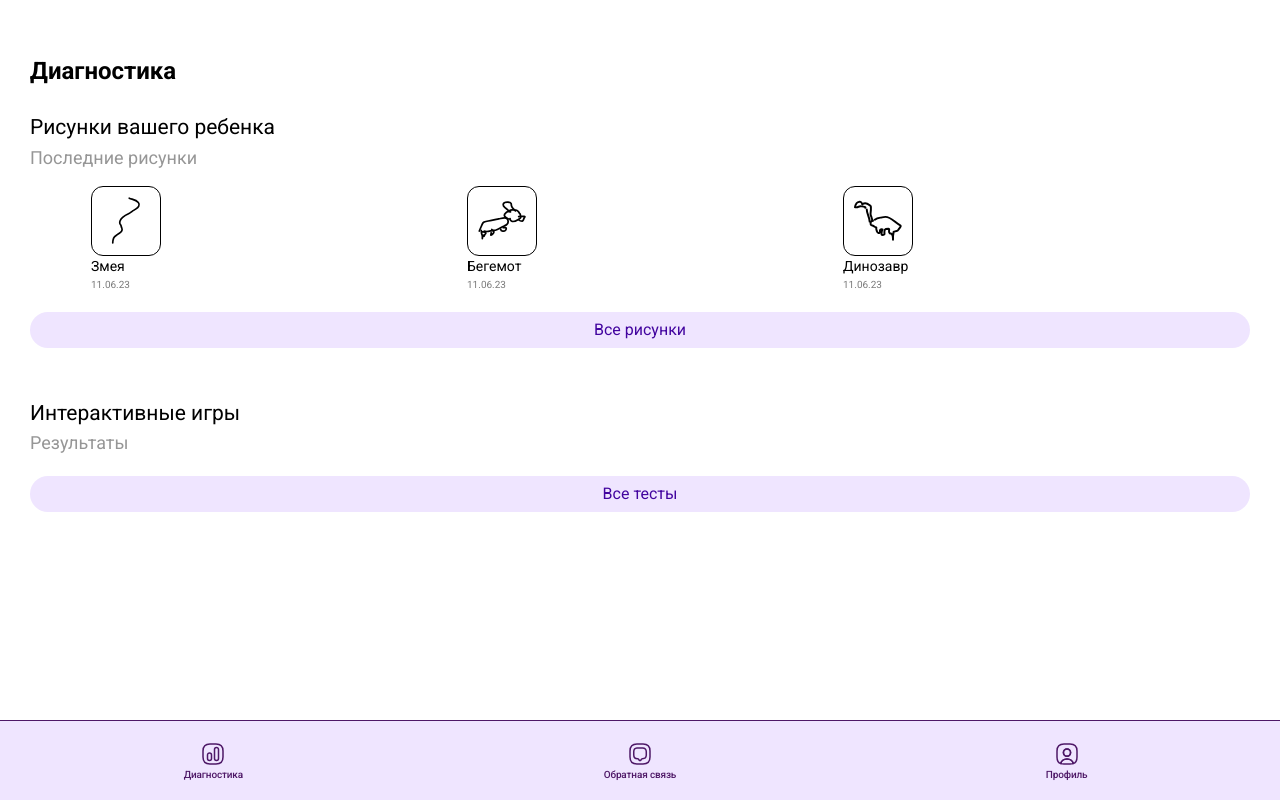
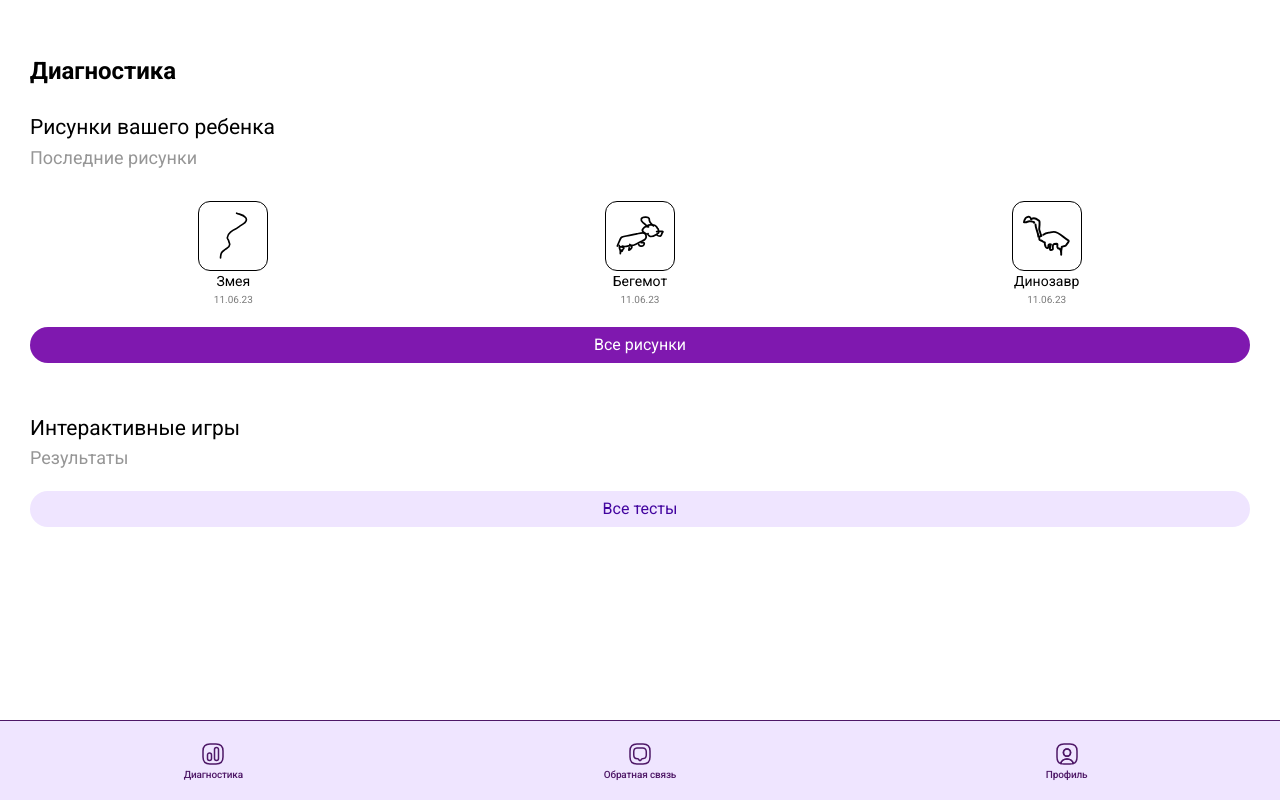
Before and after one commit to ShiVA-ru/epi_world, a SvelteKit app: page /statistic in a window 1280 px wide. Built offline with nearby package versions, Linux system fonts and the light colour scheme.

Commit message:
Fix bug with component EWPicture

```diff
--- a/src/routes/(app)/pictures/+page.svelte
+++ b/src/routes/(app)/pictures/+page.svelte
@@ -38,7 +38,7 @@
 
     .picture-item{
         display: grid;
-        gap: 35px;
+        gap: 30px;
         grid-template-columns: repeat(3, minmax(0, 1fr));
         overflow: auto;
         margin-bottom: 80px;
--- a/src/routes/(app)/statistic/+page.svelte
+++ b/src/routes/(app)/statistic/+page.svelte
@@ -5,18 +5,18 @@
     export let data;
 </script>
 
+<section>
     <div class="statistic container mx-auto">
         <h2 class="statistic-title">Диагностика</h2>
-
         <h3 class="statistic-text">Рисунки вашего ребенка</h3>
         <p class="statistic__botton-text">Последние рисунки</p>
         <div class="statistic-item">
-        {#each data.summaries as { slug, imgSrc, title, date }}
+            {#each data.summaries.slice(0, 3) as { slug, imgSrc, title, date }}
                 <a href="/pictures/{slug}">
                     <EwPicture
-                    imgSrc={imgSrc}
+                        {imgSrc}
                         text={title}
-                    date={date}
+                        {date}
                     />
                 </a>
             {/each}
@@ -32,15 +32,15 @@
         <a href="/tests/">
             <EwButton class="button__test">Все тесты</EwButton>
         </a>
-
     </div>
+</section>
 
 <style lang="scss">
     :global(.button) {
         width: 100%;
-		background-color: #EFE5FF;
+		background-color: var(--primary);;
         border-radius: 20px;
-        color: #42049F;
+        color: white;
         margin-top: 20px;
         margin-bottom: 50px;
         padding: 10px 0;
@@ -57,23 +57,12 @@
 	}
 
     .statistic{
-        // padding: 0 30px;
         &-title{
             padding: 30px  0;
             font-size: 24px;
             font-style: normal;
             font-weight: 600;
             line-height: 22px;
-        }
-        &-item{
-            display: grid;
-            gap: 30px;
-            grid-template-columns: repeat(3, minmax(0, 1fr));
-            grid-template-rows: 1fr;
-            grid-auto-rows: 0;
-            overflow-y: hidden;
-            row-gap: 0;
-            padding: 0 5%;
         }
         &-text{
             color: #000;
@@ -87,6 +76,10 @@
             font-style: normal;
             font-weight: 400;
         }
+        &-item{
+            display: grid;
+            grid-template-columns: repeat(3, 1fr);
+        }
     }
 
 </style>
--- a/src/routes/(app)/statistic/EWPicture.svelte
+++ b/src/routes/(app)/statistic/EWPicture.svelte
@@ -4,9 +4,13 @@
 	export let date: string;
 </script>
 
-<div class="container mx-auto">
+<div class="picture-item">
 	<div class="wrapper">
-        <img class="picture" src={imgSrc} alt="pic">
+		<img
+			class="picture"
+			src={imgSrc}
+			alt="pic"
+		/>
 	</div>
 
 	<h4 class="title">{text}</h4>
@@ -14,13 +18,13 @@
 </div>
 
 <style>
-    .container{
-        padding-top: 15px;
+	.picture-item {
+		padding-top: 30px;
 	}
-    .wrapper{
+	.wrapper {
 		border-radius: 12px;
+		background-color: white;
 		border: 1px solid #000;
-        background-size: contain;
 		display: flex;
 		align-items: center;
 		justify-content: center;
@@ -37,9 +41,15 @@
 		font-weight: 400;
 	}
 	.date {
-        color: #7B7B7B;
+		color: #7b7b7b;
 		font-size: 10px;
 		font-style: normal;
 		font-weight: 400;
 	}
+
+	.picture-item {
+		display: flex;
+		flex-direction: column;
+		align-items: center;
+	}
 </style>
```
Lines whose indentation alone changed are shown as unchanged.
